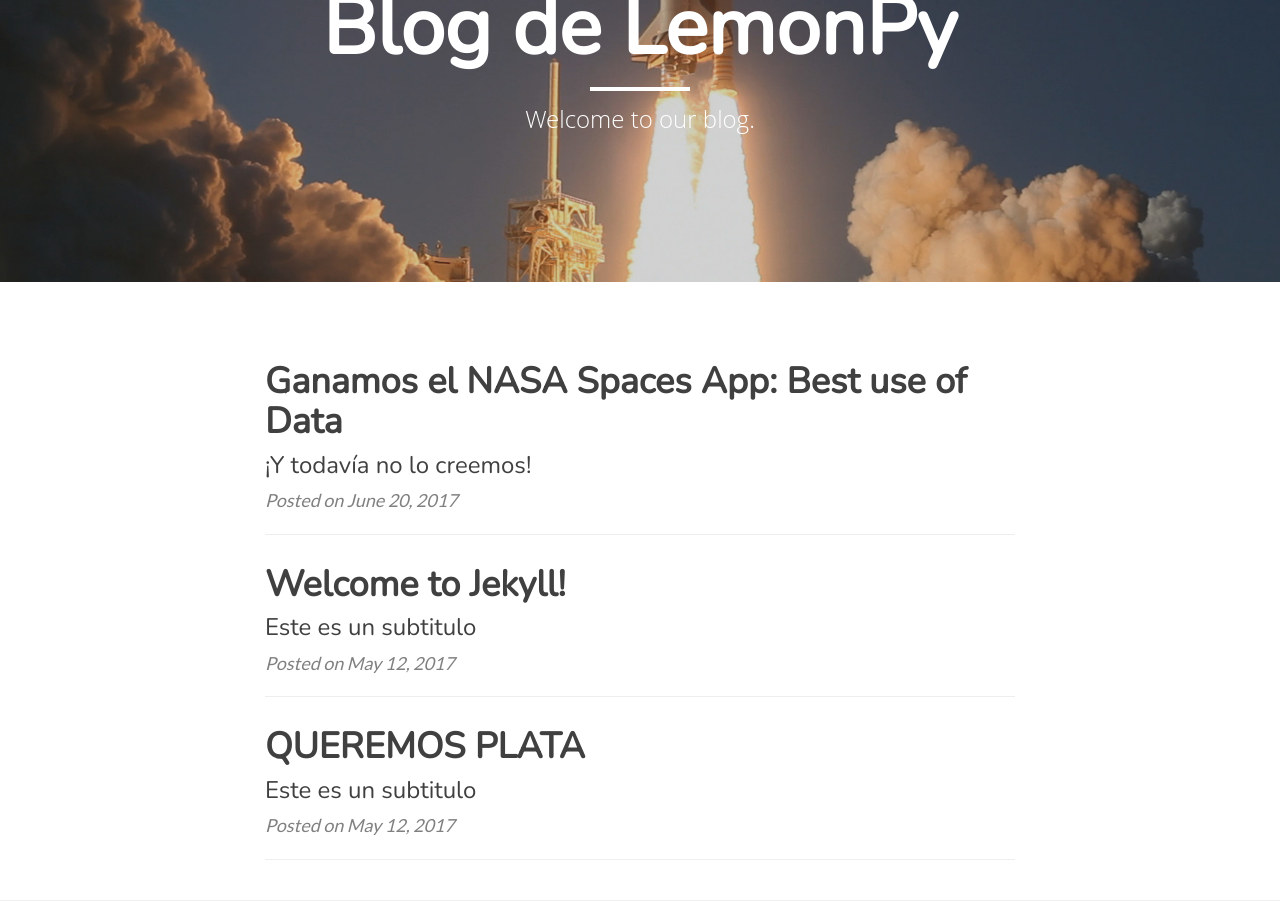
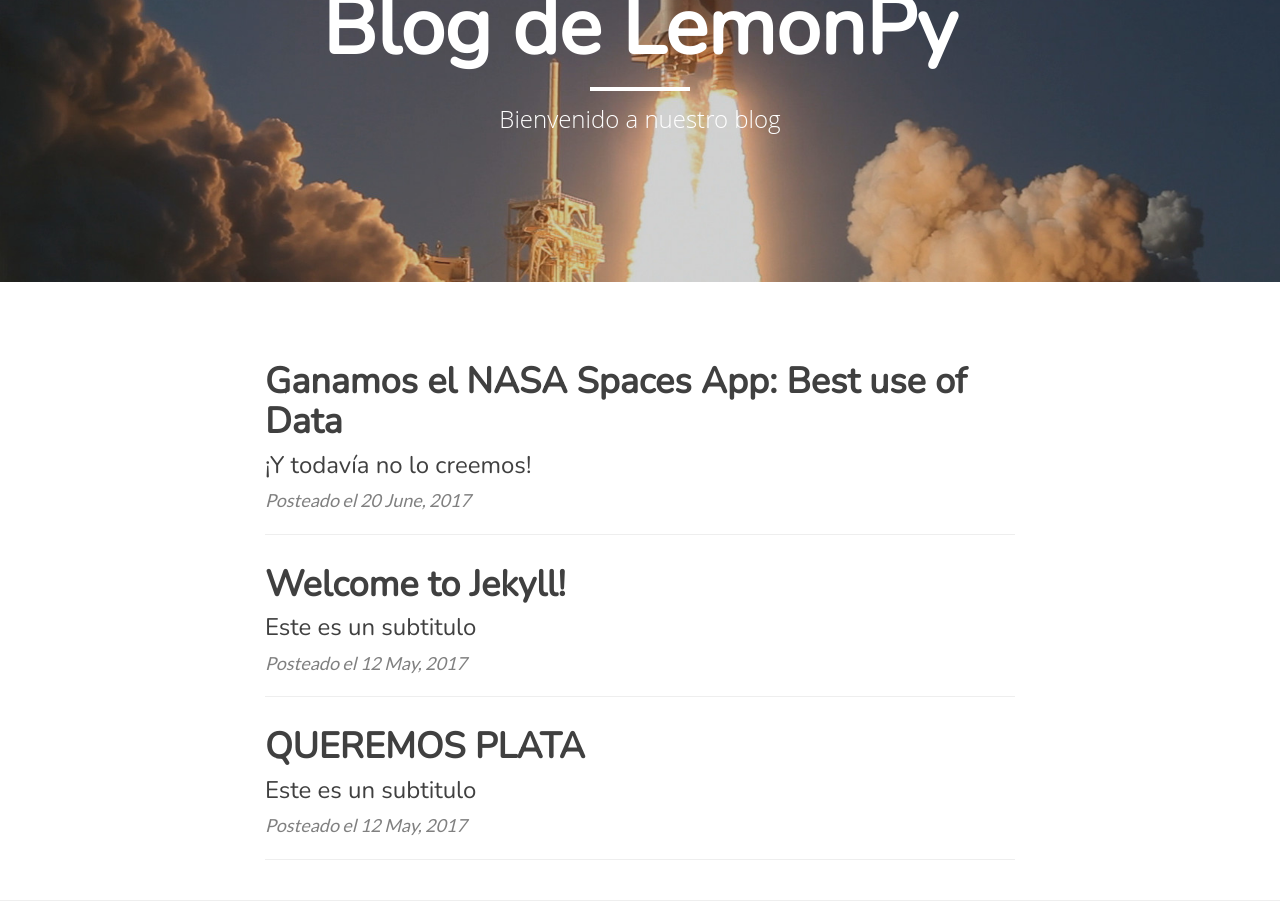
Before and after one commit to Lemon-Py/lemon-py.github.io, a Jekyll site: the page built from _pages/blog.html, in a window 1280 px wide. Shown: the part 166-1090 px from the top of the page. Built offline with Jekyll 4.4.1, drawn with Linux system fonts in a browser that asks for light colours.

Commit message:
translate date and subtitle

```diff
--- a/_pages/blog.html
+++ b/_pages/blog.html
@@ -2,7 +2,7 @@
 layout: page
 title: Blog de LemonPy
 permalink: /blog
-description: "Welcome to our blog."
+description: "Bienvenido a nuestro blog"
 header-img: img/blog-bg.jpg
 ---
 {% for post in site.posts %}
@@ -16,7 +16,7 @@ header-img: img/blog-bg.jpg
         </h3>
         {% endif %}
     </a>
-    <p class="post-meta">Posted on {{ post.date | date: "%B %-d, %Y" }}</p>
+    <p class="post-meta">Posteado el {{ post.date | date: "%-d %B, %Y" }}</p>
 </div>
 <hr>
 {% endfor %}
```
